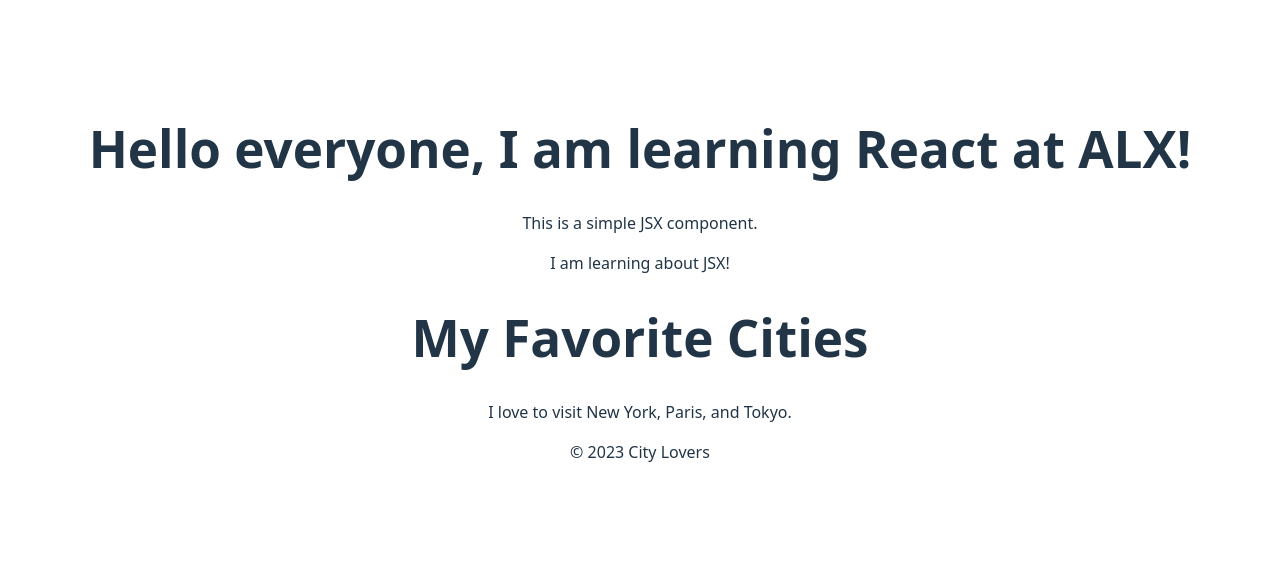
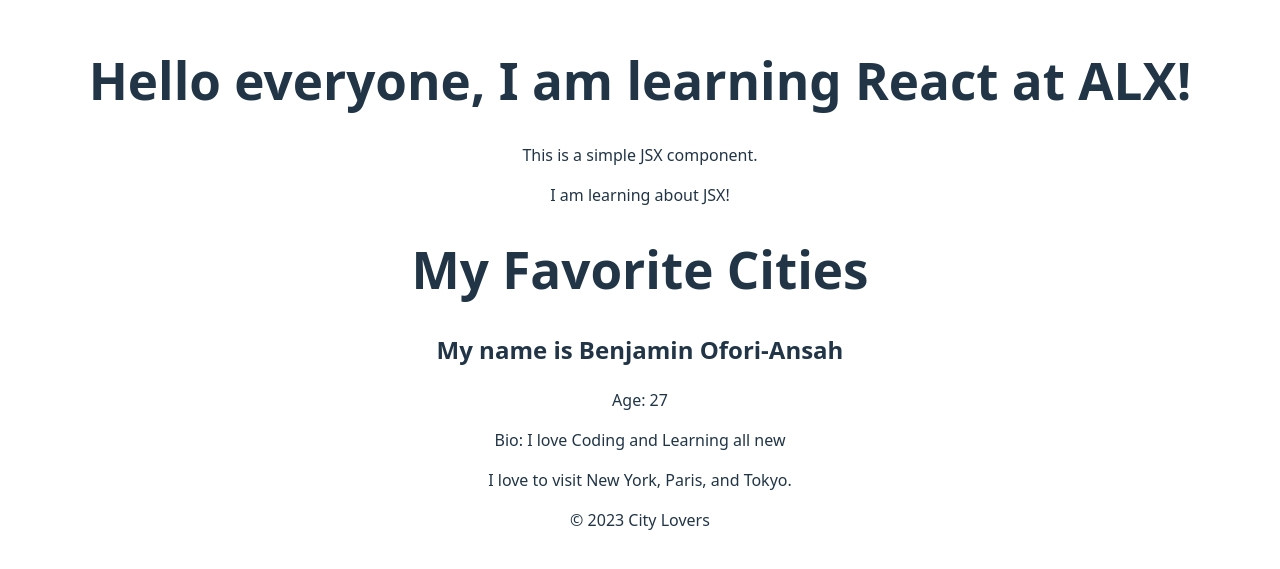
Before and after one commit to benjamin-o-ansah/alx-fe-reactjs, a React (Vite) app in the folder alx-react-app/: page / in a window 1280 px wide. Shown: the part 117-686 px from the top of the page. Built offline with nearby package versions, Linux system fonts and the light colour scheme.

Commit message:
created a user profile component and added a props argument to the function

```diff
--- a/alx-react-app/src/App.jsx
+++ b/alx-react-app/src/App.jsx
@@ -6,7 +6,7 @@ import WelcomeMessage from './components/WelcomeMessage'
 import Header from './components/Header'
 import Footer from './components/Footer'
 import MainContent from './components/MainContent'
-
+import UserProfile from './components/UserProfile'
 function App() {
   const [count, setCount] = useState(0)
 
@@ -14,6 +14,7 @@ function App() {
     <>
     <WelcomeMessage />
     <Header />
+    <UserProfile name="My name is Benjamin Ofori-Ansah" age="27" bio="I love Coding and Learning all new" />
     <MainContent />
     <Footer />
     </>
--- /dev/null
+++ b/alx-react-app/src/components/UserProfile.jsx
@@ -0,0 +1,11 @@
+function UserProfile(props) {
+    return (
+        <div>
+            <h2>{props.name}</h2>
+            <p>Age: {props.age}</p>
+            <p>Bio: {props.bio}</p>
+        </div>
+    );
+}
+
+export default UserProfile
```
